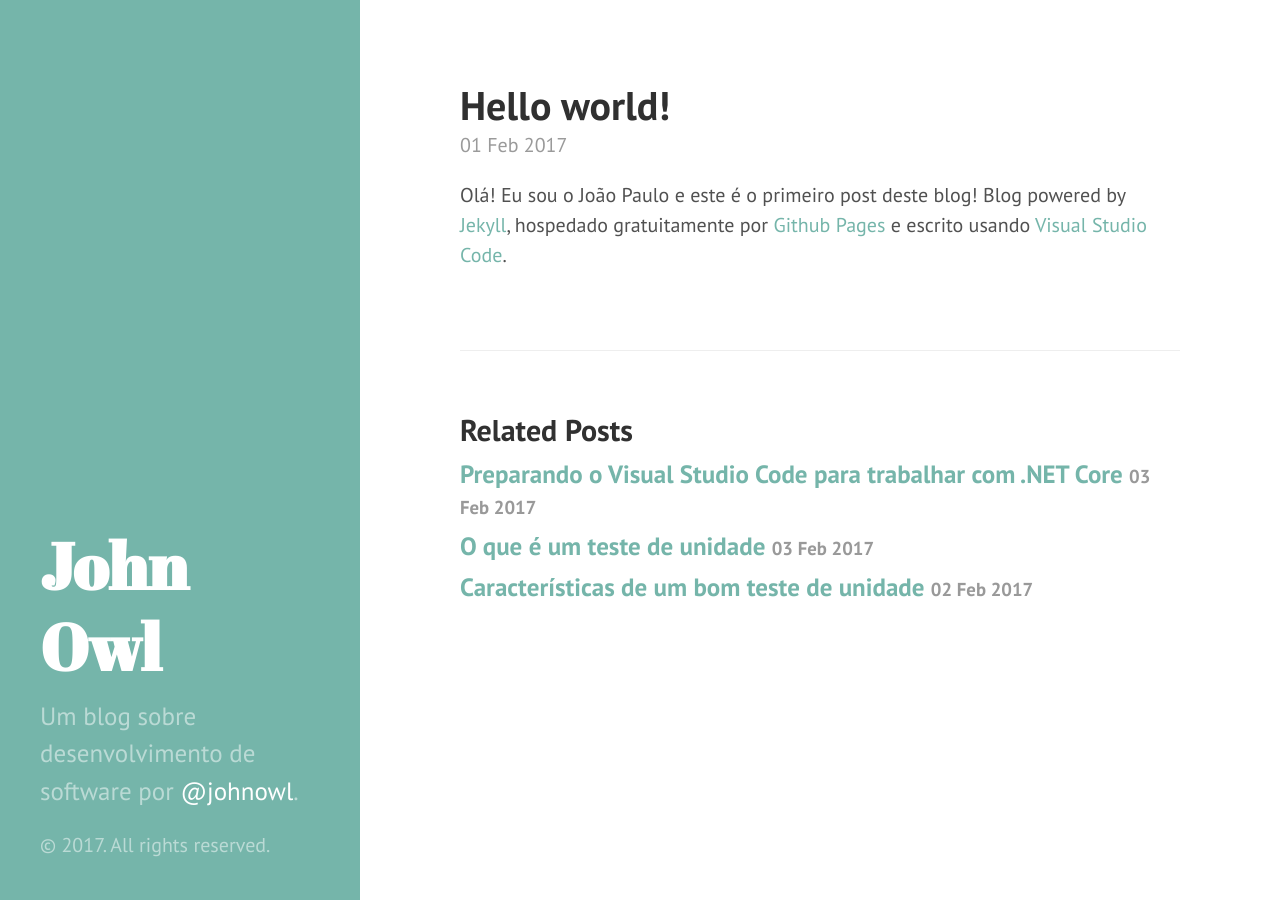
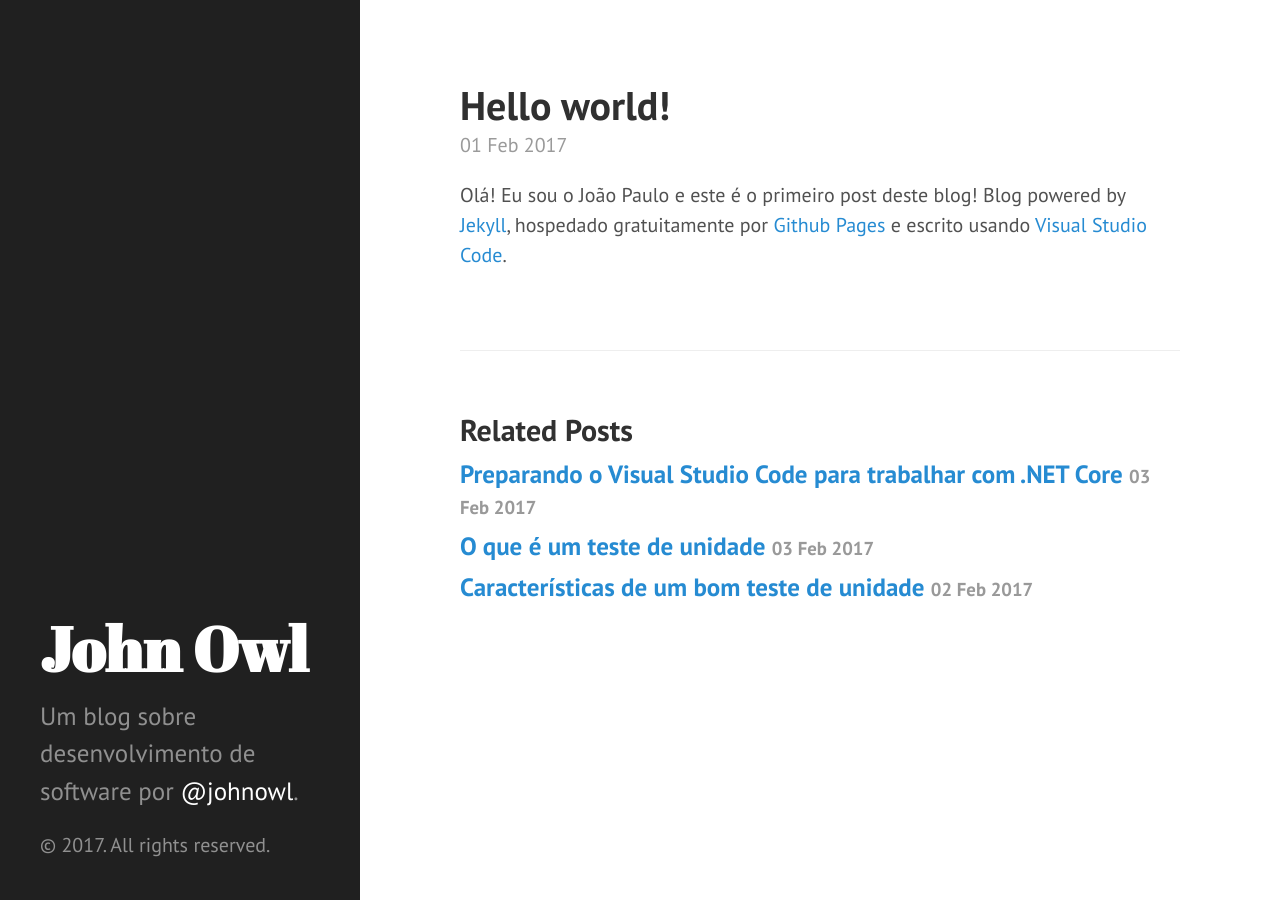
Before and after one commit to johnowl/johnowl.github.io, a Jekyll site: the page built from _posts/2017-02-01-hello-world.md, in a window 1280 px wide. Built offline with Jekyll 4.4.1, drawn with Linux system fonts in a browser that asks for light colours; comment, search, counter and statistics services are not loaded.

Commit message:
Alteração de theme e redução do tamanho do nome do blog.

```diff
--- a/_layouts/default.html
+++ b/_layouts/default.html
@@ -3,7 +3,7 @@
 
   {% include head.html %}
 
-  <body class="theme-base-0c">
+  <body>
 
     {% include sidebar.html %}
 
--- a/public/css/hyde.css
+++ b/public/css/hyde.css
@@ -80,7 +80,7 @@ html {
   color: #fff;
   margin-top: 0;
   font-family: "Abril Fatface", serif;
-  font-size: 3.25rem;
+  font-size: 3.10rem;
 }
 
 /* Sidebar nav */
```
